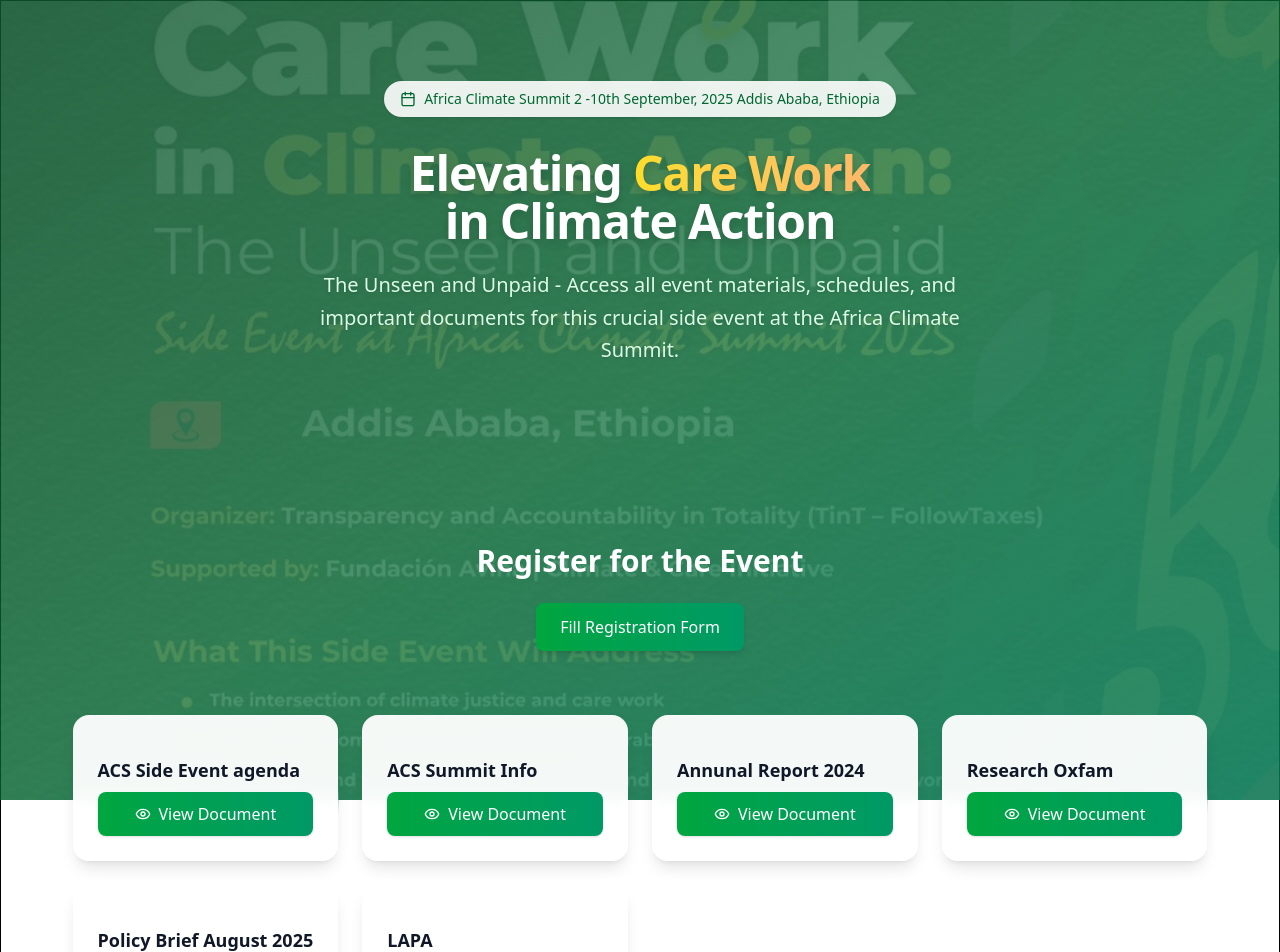
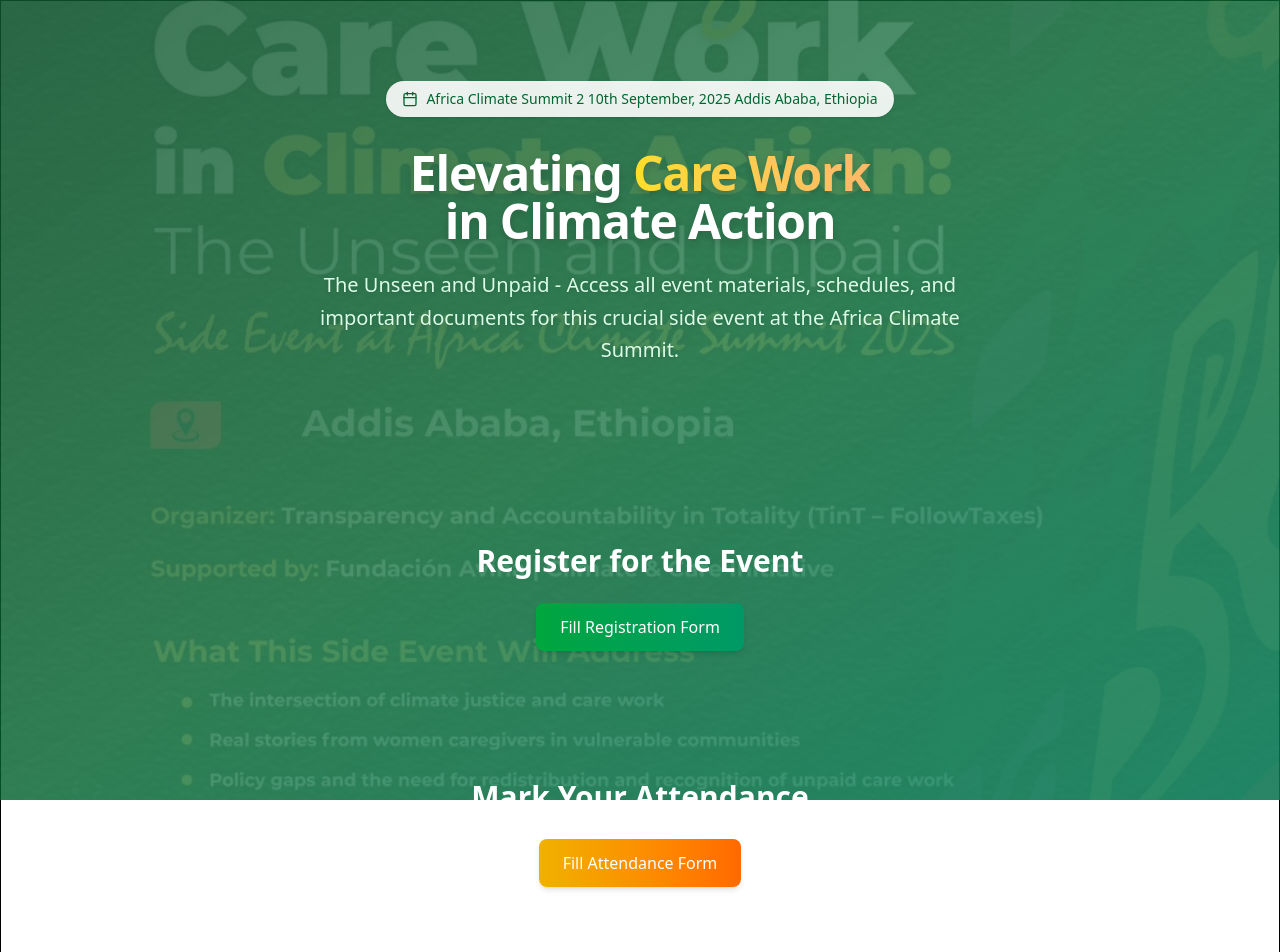
Before and after one commit to BOLA02/TnT, a React (Vite) app: page / in a window 1280 px wide. Shown: the top 952 px of the page. Built offline with nearby package versions, Linux system fonts and the light colour scheme.

Commit message:
Attendance form filled

```diff
--- a/src/App.jsx
+++ b/src/App.jsx
@@ -74,7 +74,7 @@
         <div className="w-full mx-auto px-4 py-16 text-center justify-center">
           <div className="inline-flex items-center px-4 py-2 bg-white/90 backdrop-blur-sm rounded-full text-sm font-medium text-green-800 mb-8 shadow-sm">
             <Calendar className="w-4 h-4 mr-2" />
-            Africa Climate Summit 2 -10th September, 2025 Addis Ababa, Ethiopia
+            Africa Climate Summit 2 10th September, 2025 Addis Ababa, Ethiopia
           </div>
           <h1 className="text-4xl sm:text-5xl font-bold text-white mb-6 tracking-tight drop-shadow-lg">
             Elevating
@@ -107,6 +107,20 @@
             Fill Registration Form
           </a>
         </div>
+      {/* Attendance Button Section */}
+      <div className="relative z-10 w-full text-center py-16">
+        <h2 className="text-2xl sm:text-3xl font-bold text-white mb-6">
+          Mark Your Attendance
+        </h2>
+        <a
+          href="https://forms.gle/LLRHJQzjjyYy3x7t9"
+          target="_blank"
+          rel="noopener noreferrer"
+          className="inline-flex items-center px-6 py-3 bg-gradient-to-r from-yellow-500 to-orange-500 hover:from-yellow-600 hover:to-orange-600 text-white rounded-lg transition-all duration-200 font-medium shadow-md hover:shadow-lg"
+        >
+          Fill Attendance Form
+        </a>
+      </div>
 
 
       <div className="flex justify-center">
```
